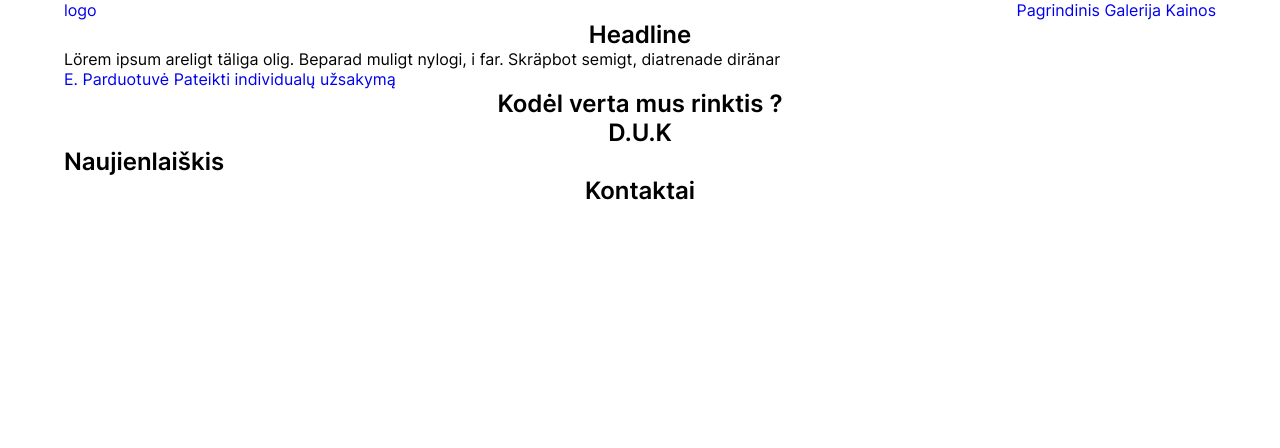
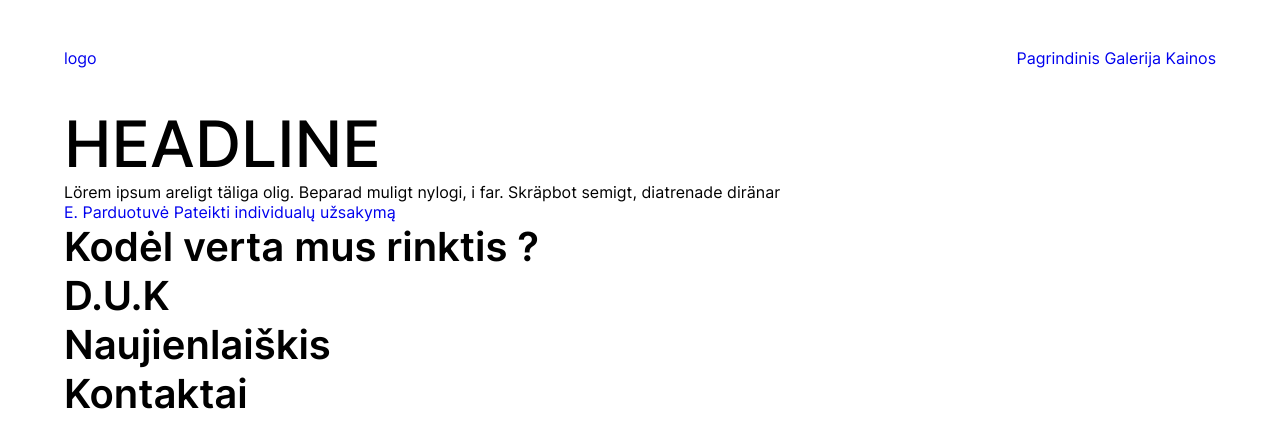
Before and after one commit to liepsneletech/19-test-2, a website: page index.html in a window 1280 px wide. Drawn offline with Linux system fonts and the light colour scheme.

Commit message:
Components css files

```diff
--- a/css/base/global.css
+++ b/css/base/global.css
@@ -45,7 +45,13 @@ a {
   text-decoration: none;
 }
 
-.main-title,
-.section-title {
-  text-align: center;
+h1 {
+  font-size: 64px;
+  font-weight: 500;
+  text-transform: uppercase;
 }
+
+h2 {
+  font-size: 40px;
+  font-weight: 600;
+}
--- a/css/base/layout.css
+++ b/css/base/layout.css
@@ -1,4 +1,4 @@
 .container {
-  width: 90%;
+  max-width: 90%;
   margin: 0 auto;
 }
--- a/css/pages/home.css
+++ b/css/pages/home.css
@@ -6,6 +6,8 @@
 /* HOME */
 
 .header {
+  padding-top: 48px;
+  padding-bottom: 37px;
 }
 
 .main-nav {
```
Also changed, not shown: css/components/buttons.css (added), css/components/footer.css (added), css/components/forms.css (added), css/components/header.css (added).
